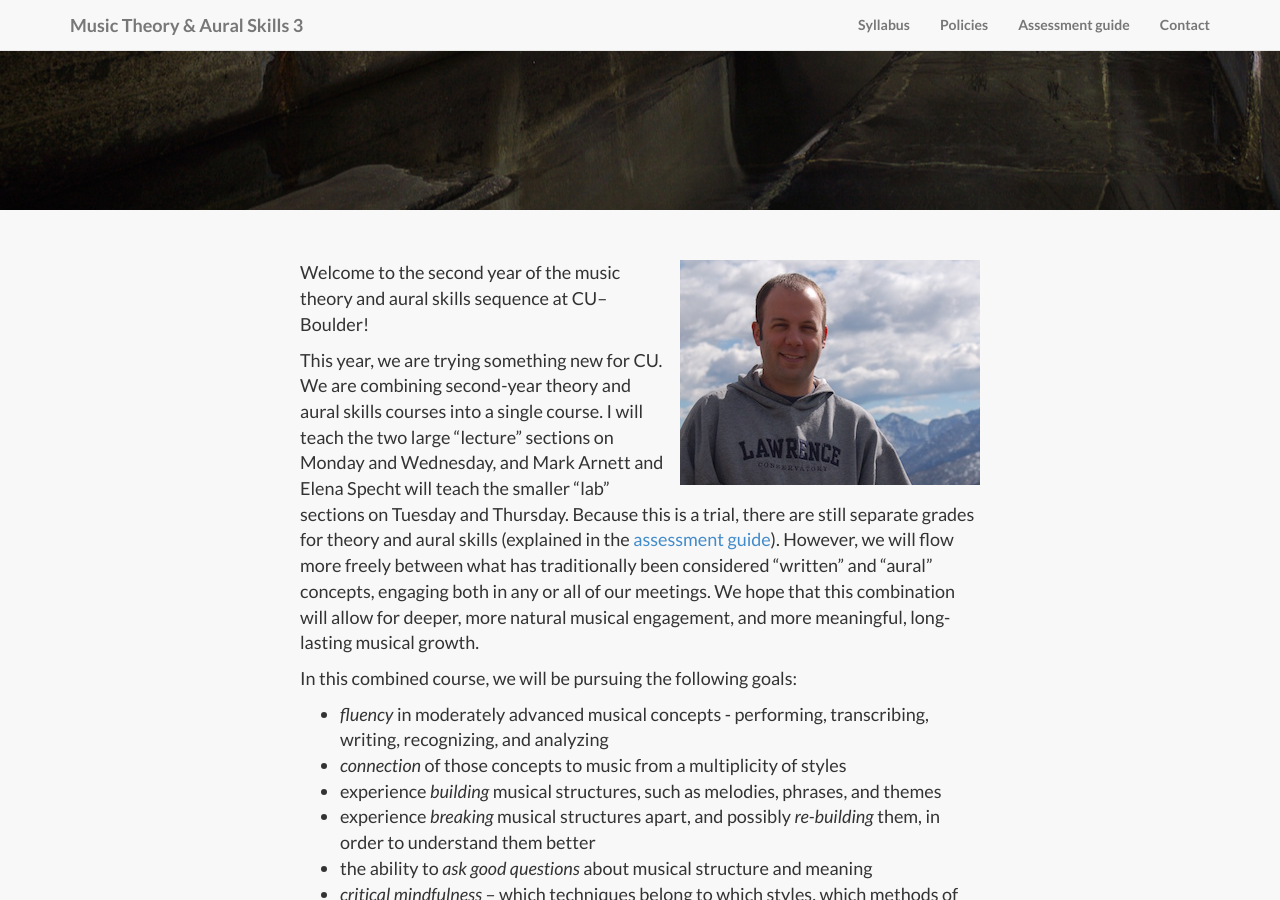
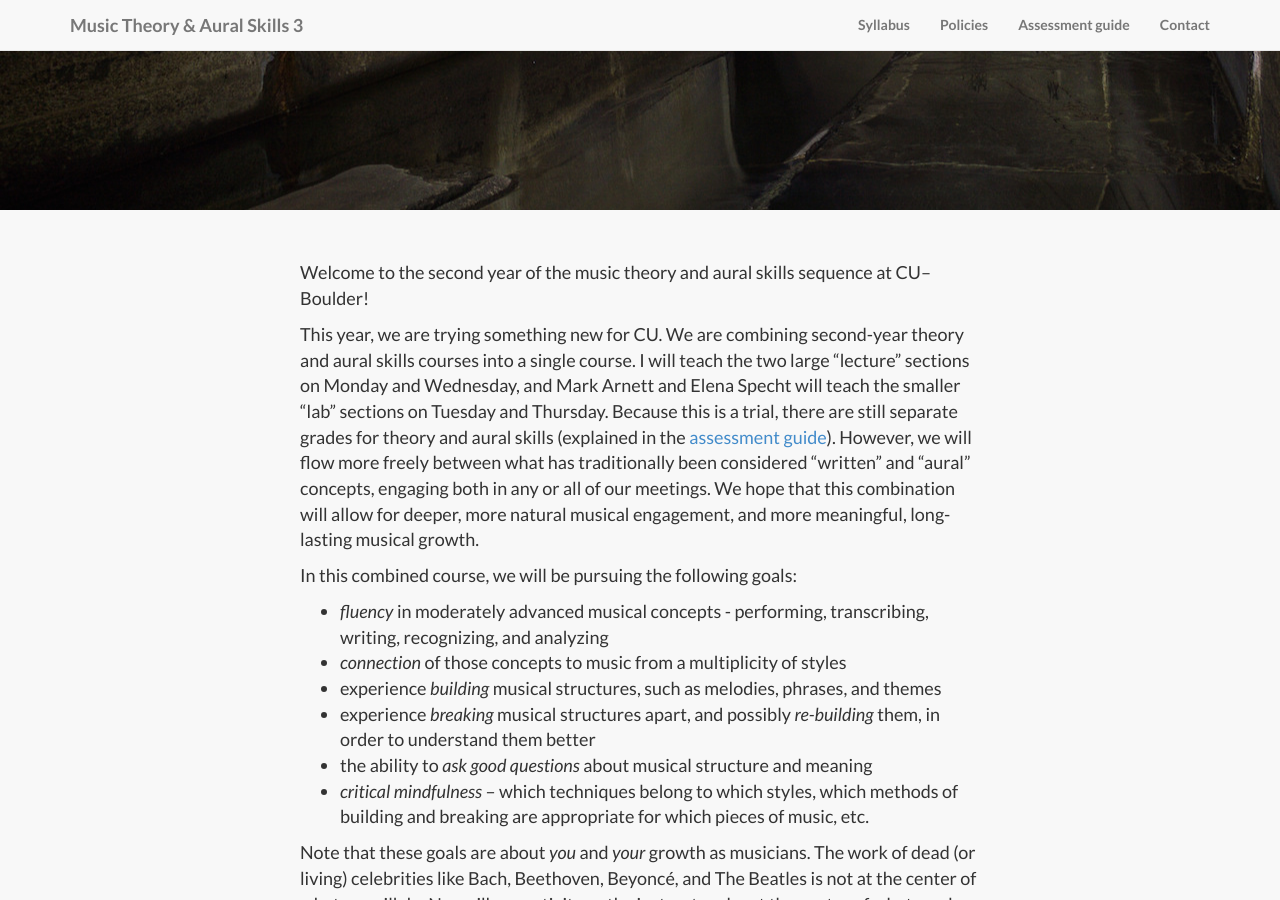
Before and after one commit to kshaffer/theory3, a Jekyll site: the page built from introductions.md, in a window 1280 px wide and 900 px high, scrolled down 479 px. Built offline with Jekyll 4.4.1, drawn with Linux system fonts in a browser that asks for light colours; nearby versions of some CDN libraries; library files that are not in the unit come from our copies.

Commit message:
image move

```diff
--- a/introductions.md
+++ b/introductions.md
@@ -5,7 +5,7 @@
 image: drain.jpg
 ---
 
-<a href="/img/twitterBio.jpg"><img src="/img/twitterBio-small.jpg" style="float: right; padding-left: 12px" alt="bio picture of Kris Shaffer, Ph.D."/></a>Welcome to the second year of the music theory and aural skills sequence at CU–Boulder!
+Welcome to the second year of the music theory and aural skills sequence at CU–Boulder!
 
 This year, we are trying something new for CU. We are combining second-year theory and aural skills courses into a single course. I will teach the two large "lecture" sections on Monday and Wednesday, and Mark Arnett and Elena Specht will teach the smaller "lab" sections on Tuesday and Thursday. Because this is a trial, there are still separate grades for theory and aural skills (explained in the [assessment guide](/assessments/)). However, we will flow more freely between what has traditionally been considered "written" and "aural" concepts, engaging both in any or all of our meetings. We hope that this combination will allow for deeper, more natural musical engagement, and more meaningful, long-lasting musical growth.
 
@@ -30,7 +30,7 @@
 
 I'm personally looking forward to our time together this semester! I'll see you all on Monday morning!
 
-– Kris Shaffer, Ph.D.
+<a href="/img/twitterBio.jpg"><img src="/img/twitterBio-small.jpg" style="float: right; padding-left: 12px" alt="bio picture of Kris Shaffer, Ph.D."/></a>– Kris Shaffer, Ph.D.
 (for those of you who don't know me already, I prefer to be called Kris)
 
 *P.S. Feel free to browse the whole course website if you like, including the syllabus and assignment guide. We will also look at those together later this week.*
```
